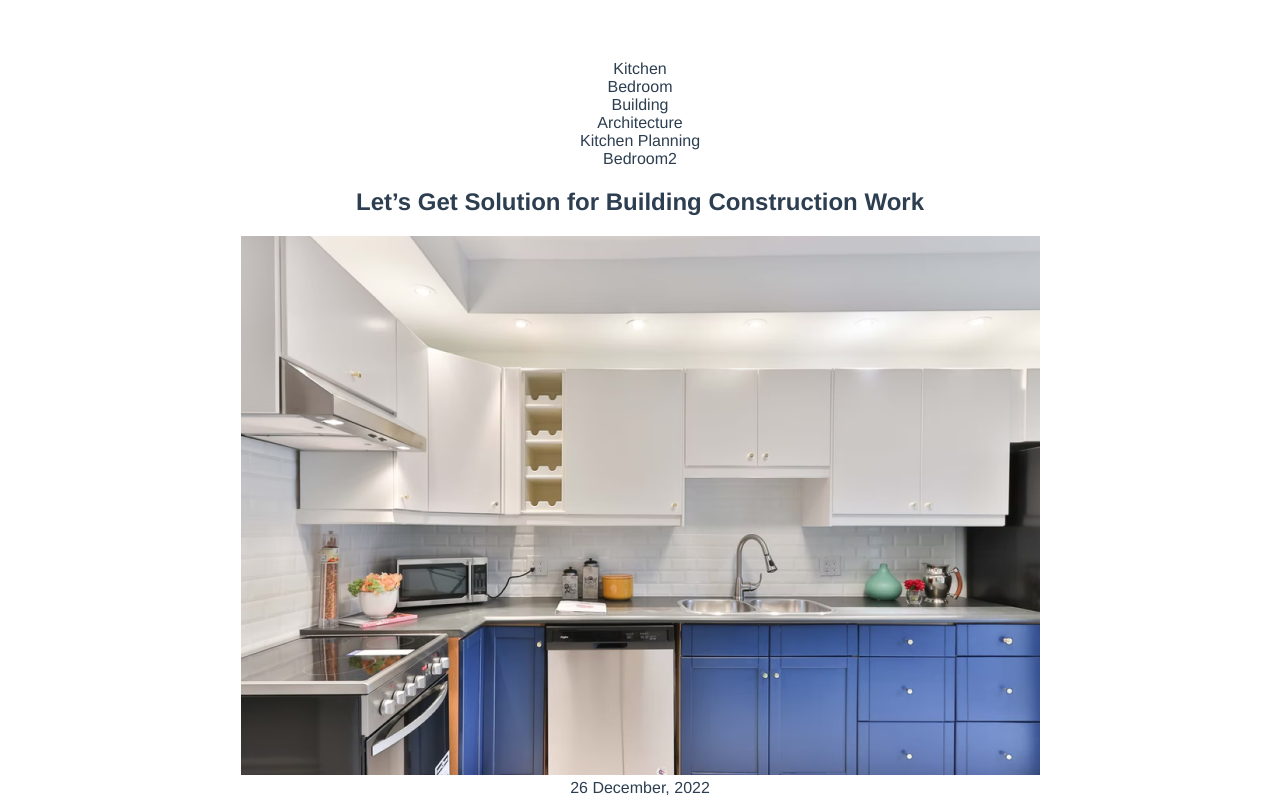
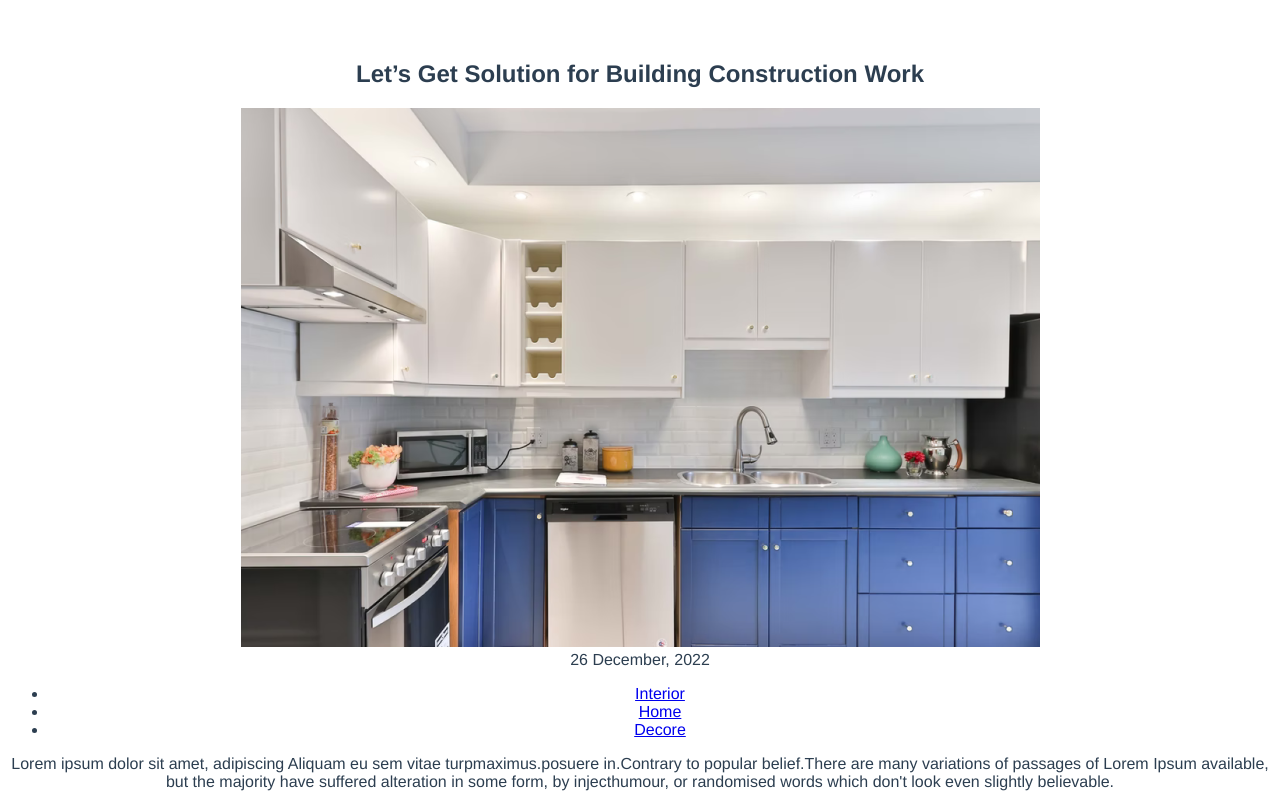
Before and after one commit to ZhenyaGro/Interno, a Vue app: page / in a window 1280 px wide. Shown: the top 800 px of the page. Built offline with nearby package versions, Linux system fonts and the light colour scheme.

Commit message:
Component blog main in progress

```diff
--- a/src/App.vue
+++ b/src/App.vue
@@ -1,31 +1,18 @@
 <template>
   <!-- <img alt="Vue logo" src="./assets/logo.png"> -->
   <!-- <HelloWorld msg="Welcome to Your Vue.js App" /> -->
-  <BlogData></BlogData>
-  <BlogItem></BlogItem>
-  <BlogList></BlogList>
-  <TagList></TagList>
-  <BlogDetails></BlogDetails>
+  <BlogMain></BlogMain>
 </template>
 
 <script>
-import HelloWorld from './components/HelloWorld.vue';
-import BlogData from './components/BlogData.vue';
-import BlogDetails from './components/BlogDetails.vue';
-import BlogItem from './components/BlogItem.vue';
-import BlogList from './components/BlogList.vue';
-import TagList from './components/TagList.vue';
+import BlogMain from './components/BlogMain.vue';
 
 // const dataExchange = new Vue();
 export default {
   name: 'App',
   components: {
     // HelloWorld,
-    BlogData,
-    BlogDetails,
-    BlogItem,
-    BlogList,
-    TagList
+    BlogMain
   }
 }
 </script>
--- /dev/null
+++ b/src/components/BlogMain.vue
@@ -0,0 +1,17 @@
+<template>
+  <div>
+    <BlogDetails></BlogDetails>
+    <TagList></TagList>
+  </div>
+</template>
+
+<script>
+import BlogDetails from './BlogDetails.vue';
+import TagList from './TagList.vue';
+export default {
+  components: {
+    BlogDetails,
+    TagList
+  }
+}
+</script>
```
